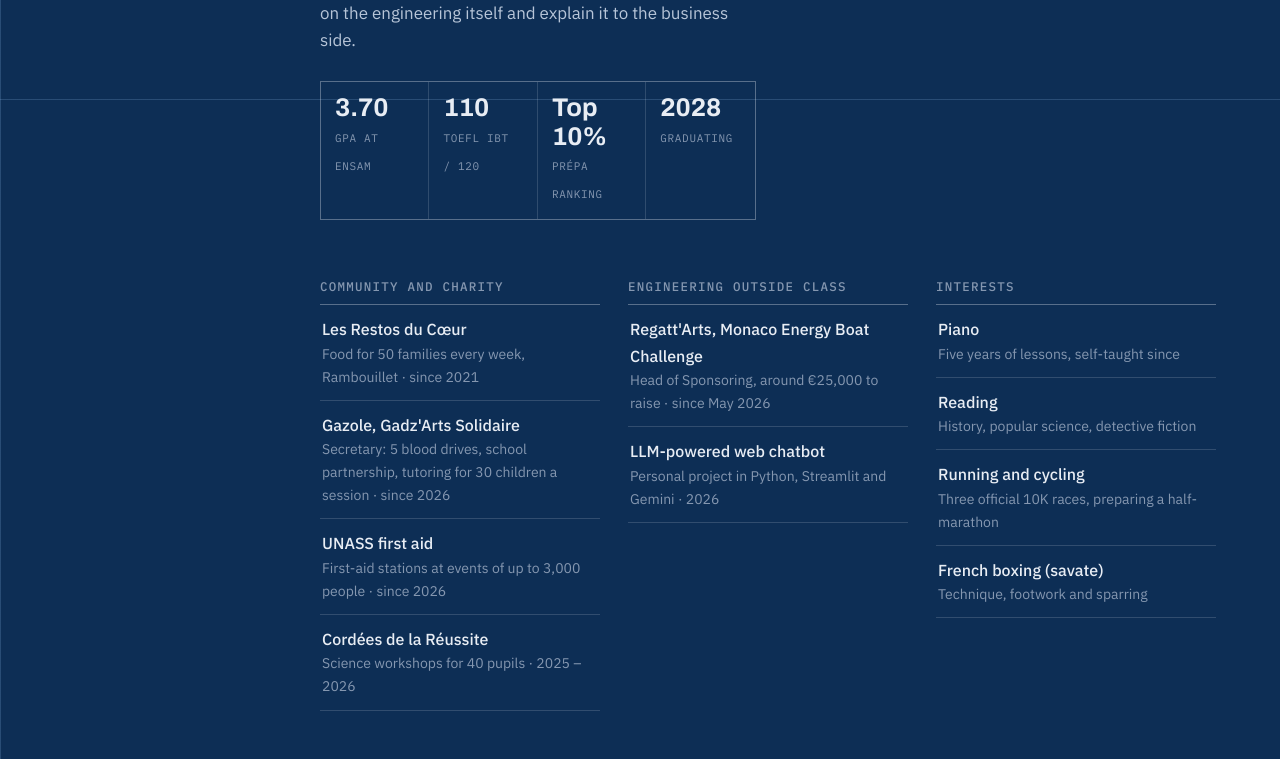
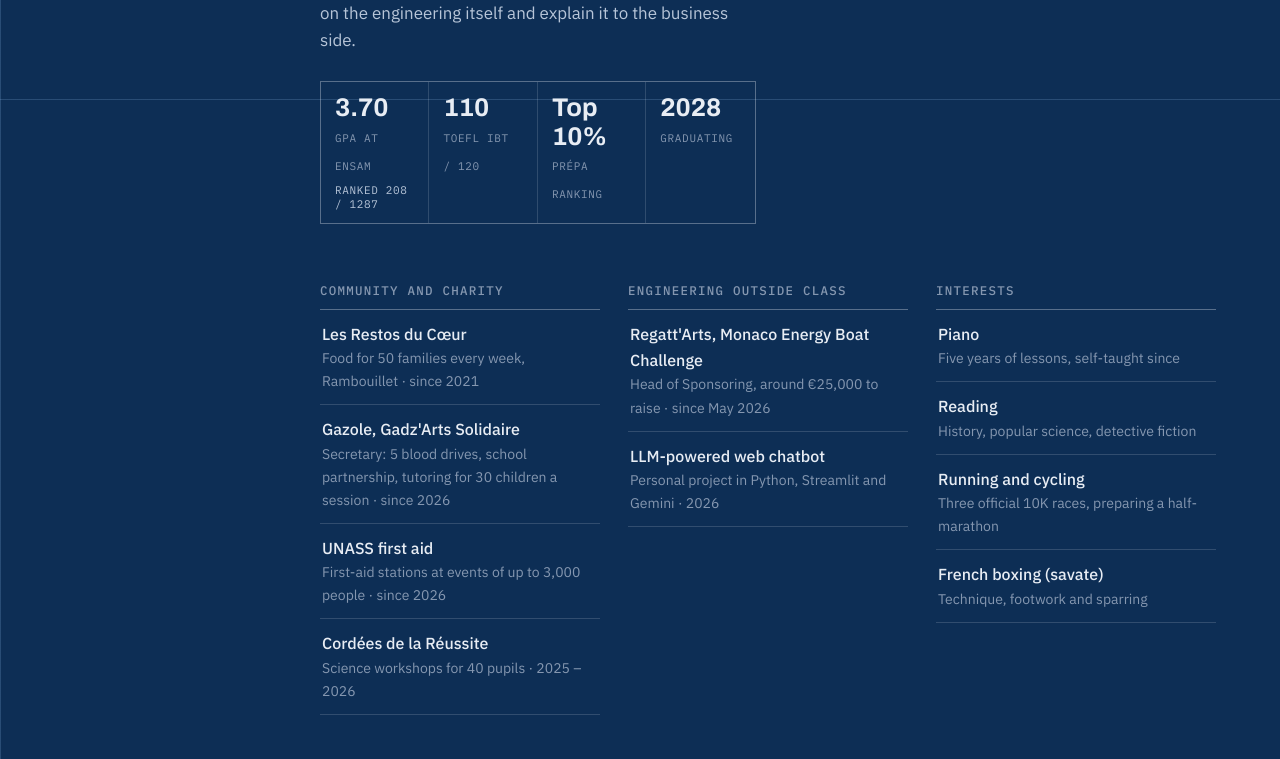
Before and after one commit to leo-marvin/leo_marvin_portfolio, a plain HTML site: page index.html in a window 1280 px wide. Shown: the part 6301-7060 px from the top of the page. Drawn offline with Linux system fonts and the light colour scheme.

Commit message:
Update index.html

```diff
--- a/index.html
+++ b/index.html
@@ -178,6 +178,7 @@ main { margin-left: var(--side); }
 .figures { display: grid; grid-template-columns: repeat(4, minmax(0, 1fr)); border: 1px solid var(--rule-strong); margin-top: 10px; }
 .figures div { padding: 12px 14px; border-right: 1px solid var(--rule); }
 .figures div:last-child { border-right: 0; }
+.figures span + span { display: block; margin-top: 4px; color: var(--ink-2); }
 .figures b { display: block; font: 700 1.6rem/1.1 var(--display); color: var(--ink); }
 .figures span { font: 400 11px/1.3 var(--mono); color: var(--ink-3); text-transform: uppercase; letter-spacing: .06em; }
 .notes { list-style: none; margin: 0; padding: 0; display: grid; gap: 0; border-top: 1px solid var(--rule-strong); counter-reset: note; }
@@ -534,7 +535,7 @@ dialog.sheet::backdrop { background: rgba(4, 16, 32, .72); }
         <p>In a team, I'm the person who brings structure and keeps the project on track, and who keeps pushing on a hard problem until it is solved. On the Dassault UAV Challenge that meant leading a 12-person team and coordinating its four sub-groups: motors, fuselage, battery and information processing.</p>
         <p>My daily tools are <strong>CAD and simulation software</strong> (3DExperience, CATIA&nbsp;V5, SolidWorks, Fusion&nbsp;360, Abaqus and MATLAB), <strong>project management</strong>, and <strong>code</strong>: Python for data analysis and process automation, LaTeX and HTML for documents and the web. They let me work on the engineering itself and explain it to the business side.</p>
         <div class="figures">
-          <div><b>3.70</b><span>GPA at ENSAM</span></div>
+          <div><b>3.70</b><span>GPA at ENSAM</span><span>Ranked 208 / 1287</span></div>
           <div><b>110</b><span>TOEFL iBT / 120</span></div>
           <div><b>Top 10%</b><span>Prépa ranking</span></div>
           <div><b>2028</b><span>Graduating</span></div>
@@ -626,7 +627,7 @@ dialog.sheet::backdrop { background: rgba(4, 16, 32, .72); }
       <article class="tl2-item edu" style="grid-row:2" role="listitem">
         <p class="t-date">Sep 2025 – 2028</p>
         <h4>École Nationale Supérieure d'Arts et Métiers (ENSAM)</h4>
-        <p class="t-where">Châlons-en-Champagne and Paris · three-year combined Bachelor and Master of Science · GPA 3.70</p>
+        <p class="t-where">Châlons-en-Champagne and Paris · three-year combined Bachelor and Master of Science · GPA 3.70 · Ranked 208 / 1287</p>
         <ul><li>Continuum mechanics, materials, thermodynamics and fluid mechanics, signal processing</li><li>Projects: Dassault UAV Challenge, BerSac with Pilion, gearbox design, industrial manufacturing, shoulder prosthesis study</li></ul>
         <div class="t-links"><button data-open="uav">UAV Challenge</button><button data-open="pilion">BerSac</button><button data-open="gearbox">Gearbox</button><button data-open="manufacturing">Manufacturing</button><button data-open="prosthesis">Prosthesis study</button></div>
       </article>
```
